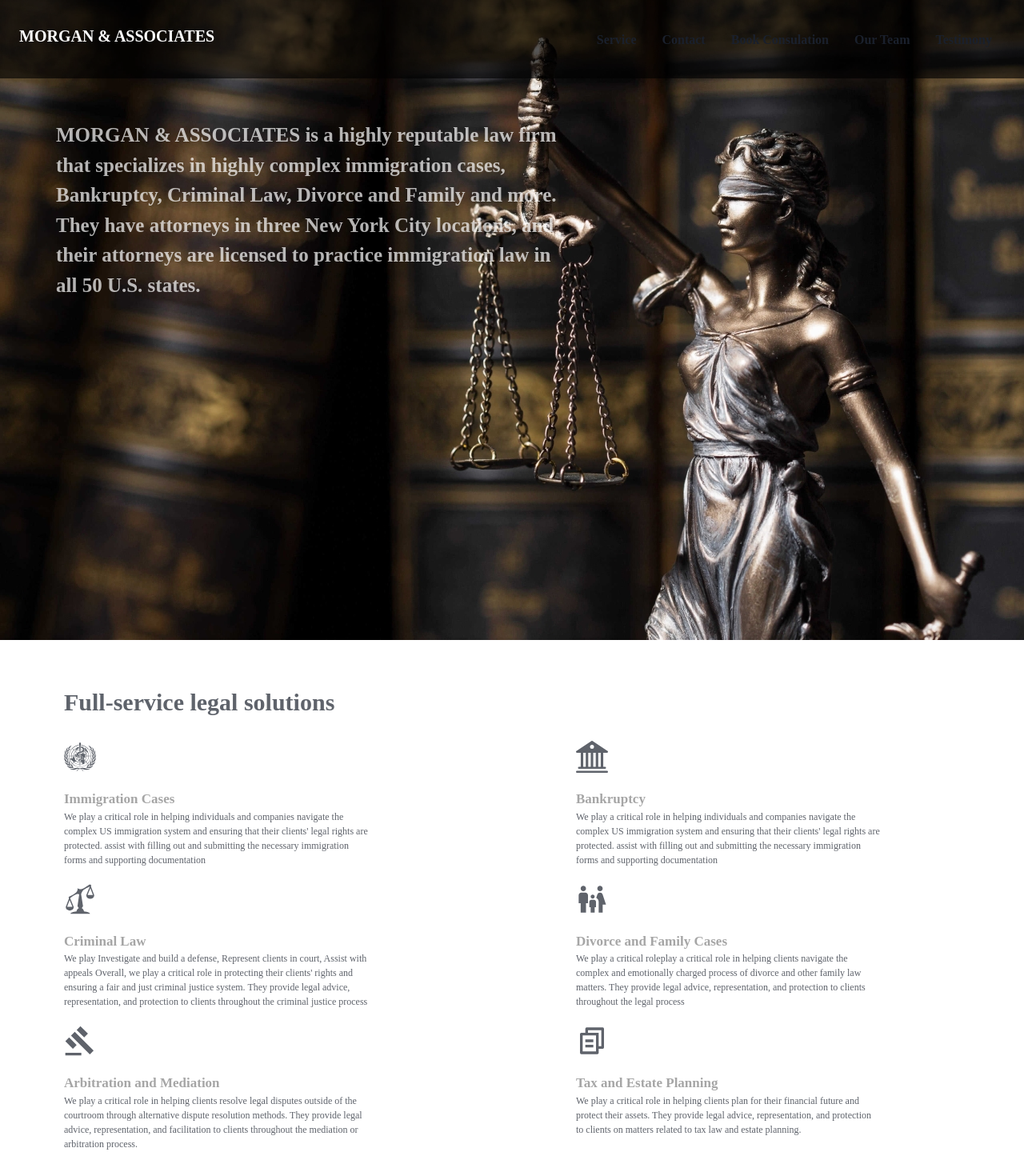
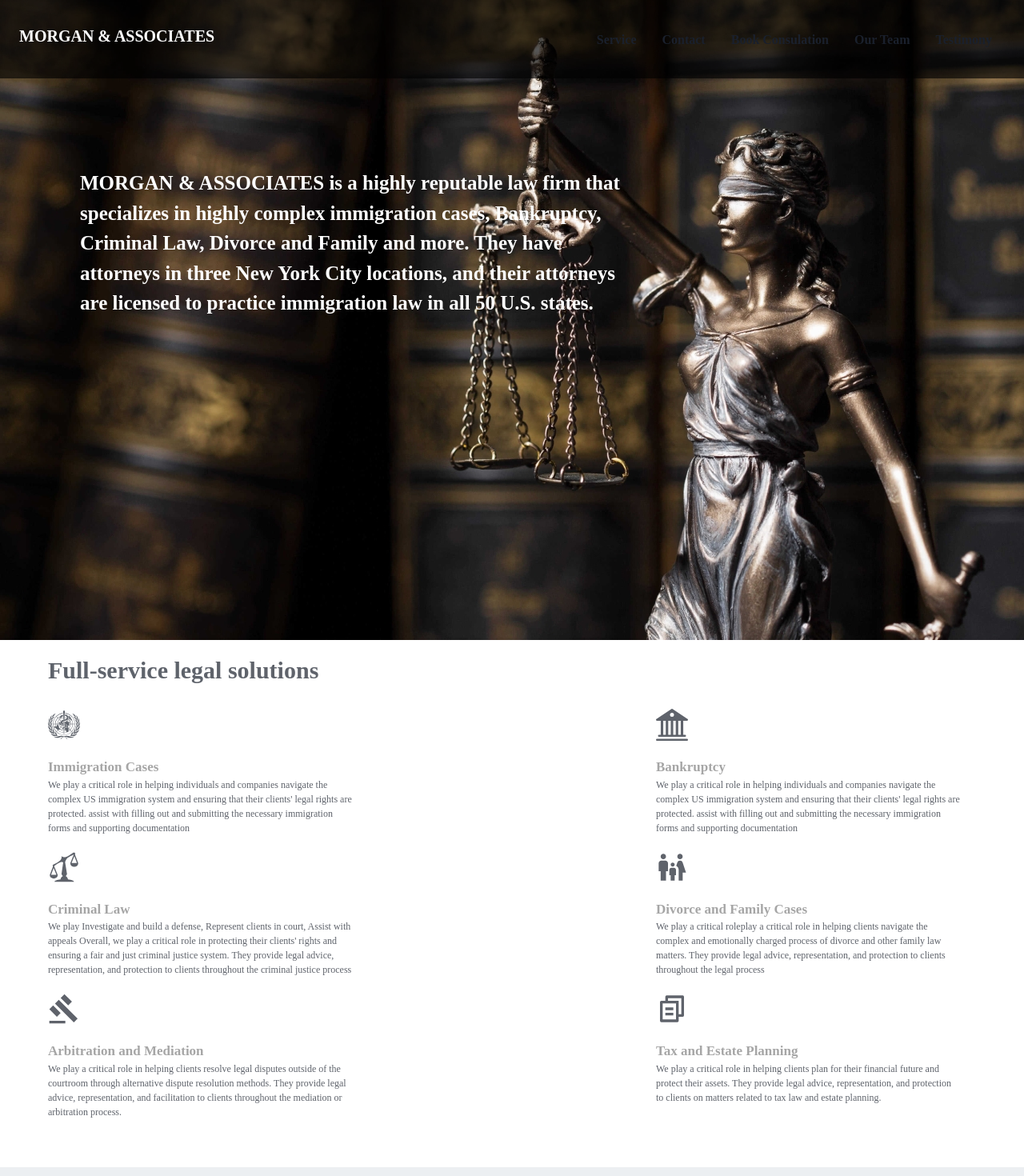
Before and after one commit to qwaszx3215/cleaning, a React (Create React App) app: page / in a window 1280 px wide. Shown: the top 1470 px of the page at 80% size. Built offline with nearby package versions, Linux system fonts and the light colour scheme; a web font is replaced by a local one.

Commit message:
corrections

```diff
--- a/src/App.js
+++ b/src/App.js
@@ -30,18 +30,18 @@ import {
   MdOutlineGavel,
 } from "react-icons/md";
 import { BrowserRouter } from "react-router-dom";
-import Scroll3 from "./component/Scroll/Scroll3";
+import Scroll6 from "./component/Scroll/scroll6";
 import Scroll4 from "./component/Scroll/Scroll4";
 function App() {
   return (
     <BrowserRouter>
       <NavBar />
       <Home />
-      <Scroll3>
+      <Scroll4>
         <div id="service">
           <Service />
         </div>
-      </Scroll3>
+      </Scroll4>
 
       <div id="profile">
         <Profile />
@@ -73,21 +73,20 @@ export const Home = () => {
       <Box display={["grid", "grid", "flex", "flex"]} color="white">
         <Box
           m="auto"
-          w={["100%", "100%", "70%", "70%"]}
-          p={["50px", "50px", "100px", "100px"]}
+          w={["400px", "400px", "70%", "70%"]}
+          p={["10px", "10px", "100px", "100px"]}
           pt={["150px", "150px", "100px", "100px"]}
           fontSize={["15px", "15px", "25px", "25px"]}
+          mt="60px"
         >
           <b>
-            <Scroll3>
-              <p style={{ marginLeft: "70px" }}>
-                MORGAN & ASSOCIATES is a highly reputable law firm that
-                specializes in highly complex immigration cases, Bankruptcy,
-                Criminal Law, Divorce and Family and more. They have attorneys
-                in three New York City locations, and their attorneys are
-                licensed to practice immigration law in all 50 U.S. states.{" "}
-              </p>
-            </Scroll3>
+            <Scroll6>
+              MORGAN & ASSOCIATES is a highly reputable law firm that
+              specializes in highly complex immigration cases, Bankruptcy,
+              Criminal Law, Divorce and Family and more. They have attorneys in
+              three New York City locations, and their attorneys are licensed to
+              practice immigration law in all 50 U.S. states.{" "}
+            </Scroll6>
           </b>
         </Box>
         <Box m="auto" w="30%" d={["none", "none", "grid", "grid"]}></Box>
@@ -97,12 +96,12 @@ export const Home = () => {
 };
 export const Service = () => {
   return (
-    <Box m="60px" ml="180px">
+    <Box m="60px" mt="-80px" pb="80px">
       <Heading size="lg" mb="30px">
         Full-service legal solutions
       </Heading>
       <Box display="flex" justifyContent="space-between" flexWrap="wrap">
-        <Box w="400px" mb="20px">
+        <Box w={["100%", "100%", "400px", "400px"]} mb="20px">
           <SiWorldhealthorganization size="40px" />
           <Text color="gray" fontSize="17px" mt="20px">
             <b> Immigration Cases</b>
@@ -115,7 +114,7 @@ export const Service = () => {
             documentation
           </Text>
         </Box>
-        <Box w="400px" mb="20px">
+        <Box w={["100%", "100%", "400px", "400px"]} mb="20px">
           <BsBank2 size="40px" />
           <Text color="gray" fontSize="17px" mt="20px">
             <b> Bankruptcy</b>
@@ -128,7 +127,7 @@ export const Service = () => {
             documentation
           </Text>
         </Box>
-        <Box w="400px" mb="20px">
+        <Box w={["100%", "100%", "400px", "400px"]} mb="20px">
           <GiInjustice size="40px" />
           <Text color="gray" fontSize="17px" mt="20px">
             <b> Criminal Law</b>
@@ -141,7 +140,7 @@ export const Service = () => {
             clients throughout the criminal justice process
           </Text>
         </Box>
-        <Box w="400px" mb="20px">
+        <Box w={["100%", "100%", "400px", "400px"]} mb="20px">
           <MdFamilyRestroom size="40px" />
           <Text color="gray" fontSize="17px" mt="20px">
             <b>Divorce and Family Cases</b>
@@ -153,7 +152,7 @@ export const Service = () => {
             and protection to clients throughout the legal process
           </Text>
         </Box>
-        <Box w="400px" mb="20px">
+        <Box w={["100%", "100%", "400px", "400px"]} mb="20px">
           <MdOutlineGavel size="40px" />
           <Text color="gray" fontSize="17px" mt="20px">
             <b>Arbitration and Mediation </b>
@@ -165,7 +164,7 @@ export const Service = () => {
             to clients throughout the mediation or arbitration process.
           </Text>
         </Box>
-        <Box w="400px" mb="20px">
+        <Box w={["100%", "100%", "400px", "400px"]} mb="20px">
           <RiFileCopy2Line size="40px" />
           <Text color="gray" fontSize="17px" mt="20px">
             <b>Tax and Estate Planning </b>
@@ -607,7 +606,7 @@ export const Contact = () => {
       >
         <Box width={["90%", "90%", "60%", "60%"]} textAlign="center">
           <Box display="flex" justifyContent="center">
-            <Image src={laeimg} alt="Dan Abramov" maxWidth="500px" />
+            <Image src={laeimg} alt="Dan Abramov" maxWidth="400px" />
           </Box>
         </Box>
         <Box width={["90%", "90%", "40%", "40%"]}>
--- a/src/component/Scroll/Scroll4.js
+++ b/src/component/Scroll/Scroll4.js
@@ -16,7 +16,7 @@ function Scroll2({ children }) {
             y: "100px",
             transition: {
               type: "spring",
-              stiffness: 20,
+              stiffness: 8,
               damping: 5,
             },
           },
```
